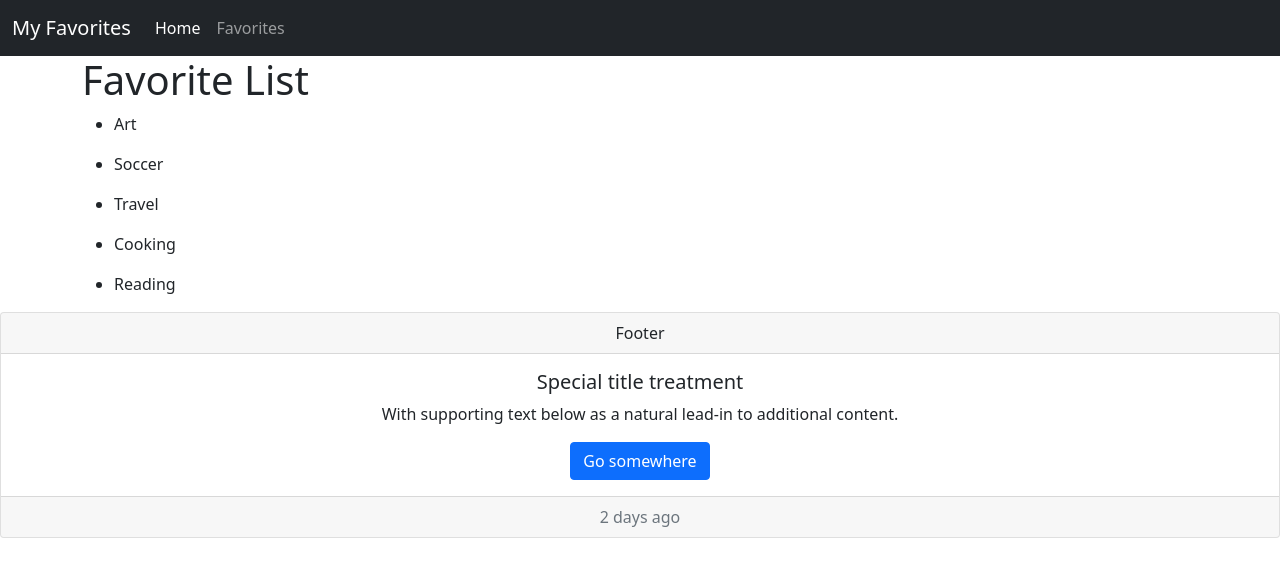
After one commit to timurmalkoc/Flask_day1, a Flask app: page /favorite in a window 1280 px wide. The commit adds this page. Shown: the top 577 px of the page. Run offline with Flask 2, Linux system fonts and the light colour scheme.

Commit message:
'comple_work'

```diff
--- a/app/routes.py
+++ b/app/routes.py
@@ -5,6 +5,7 @@ from flask import render_template
 def index():
     return render_template('index.html')
 
-
-if __name__ == '__main__':
-    app.debug = True
+@app.route('/favorite')
+def favorite():
+    fav = ['art','soccer','travel','cooking','reading']
+    return render_template('favorite.html', fav=fav)
--- a/app/templates/base.html
+++ b/app/templates/base.html
@@ -20,15 +20,9 @@
                 <a class="nav-link active" aria-current="page" href="/">Home</a>
               </li>
               <li class="nav-item">
-                <a class="nav-link" href="#">Features</a>
-              </li>
-              <li class="nav-item">
-                <a class="nav-link" href="#">Pricing</a>
+                <a class="nav-link" href="/favorite">Favorites</a>
               </li>
             </ul>
-            <span class="navbar-text">
-              Navbar text with an inline element
-            </span>
           </div>
         </div>
     </nav>
--- /dev/null
+++ b/app/templates/favorite.html
@@ -0,0 +1,14 @@
+{% extends 'base.html' %}
+
+{% block title %}Favorite list{% endblock title %}
+
+{% block content %}
+<h1>Favorite List</h1>
+
+{% for favorite in fav %}
+    <ul>
+        <li>{{ favorite.title() }}</li>
+    </ul>
+{% endfor %}
+
+{% endblock content %}
```
Also changed, not shown: app/templates/test.html (deleted, +0 -7 lines).
